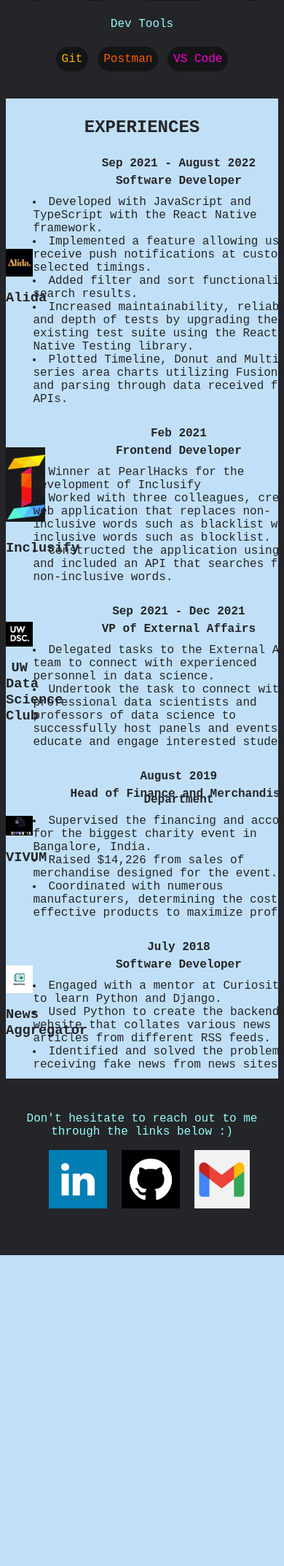
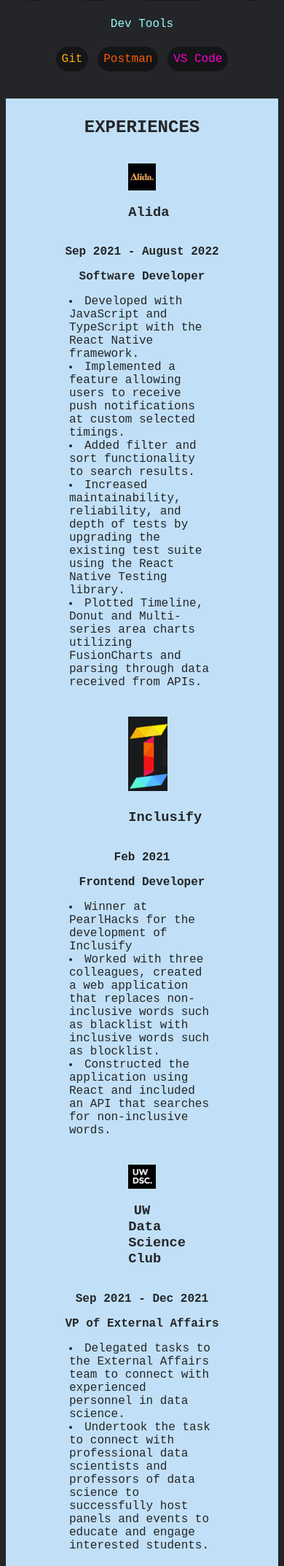
Before and after one commit to vips11/portfolioWebsite, a PHP site: page / in a window 390 px wide; the page is wider, and only the part inside the window is pictured. Shown: the part 1231-3377 px from the top of that part at 73% size. Before the commit the page ends 2951 px from the top of that part, so only its background shows below. Run offline with PHP 8.4, Linux system fonts and the light colour scheme.

Commit message:
fixed experiences

```diff
--- a/app.css
+++ b/app.css
@@ -4,14 +4,19 @@
     }
 
     .logo {
+        flex-direction: column;
         align-self: center;
     }
 
     .experience-text {
-        width: 400px;
+        width: 200px;
         display: flex;
         flex-direction: column;
         align-self: center;
+    }
+
+    .experience-item {
+        flex-direction: column;
     }
 }
 
@@ -35,10 +40,11 @@
     }
 
     .experience-text {
-        display: flex;
-        flex-wrap: wrap;
         width: 750px;
-        font-size: medium;
+    }
+
+    .experience-title {
+       line-height: 0.5;
     }
 }
 
@@ -67,11 +73,9 @@ li {
     text-align: left;
 }
 
-a,
-a:visited {
+a, a:visited {
     text-decoration: none;
     color: var(--black);
-
     font-size: larger;
 }
 
@@ -165,8 +169,13 @@ a:focus {
     color: var(--black);
 }
 
+.experience-text {
+    display: flex;
+    flex-wrap: wrap;
+    font-size: medium;
+}
+
 .experience-title {
-    line-height: 0.5;
     color: var(--black);
     font-weight: bold;
     align-self: center;
```
Also changed, not shown: 1 other file.
